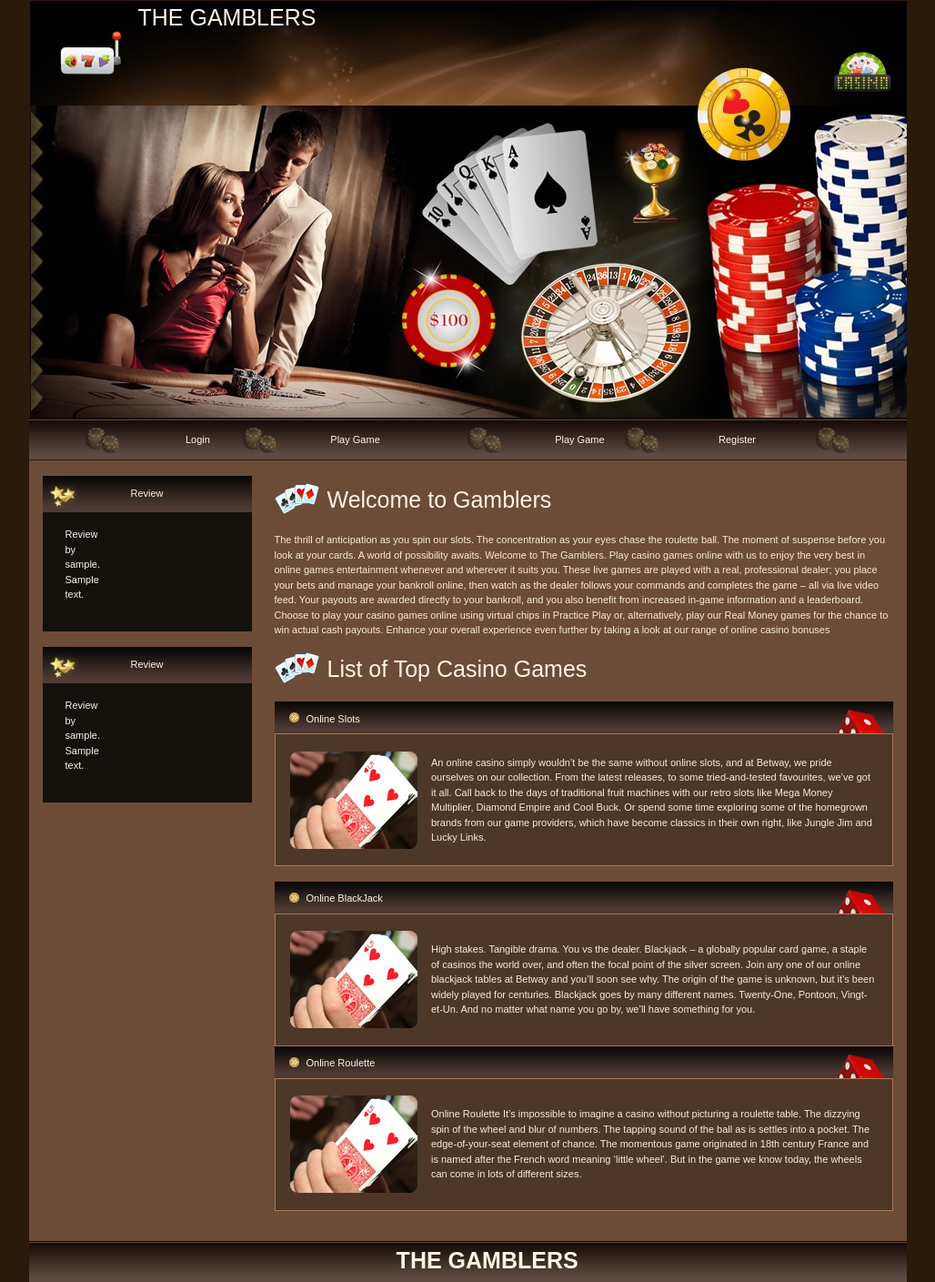
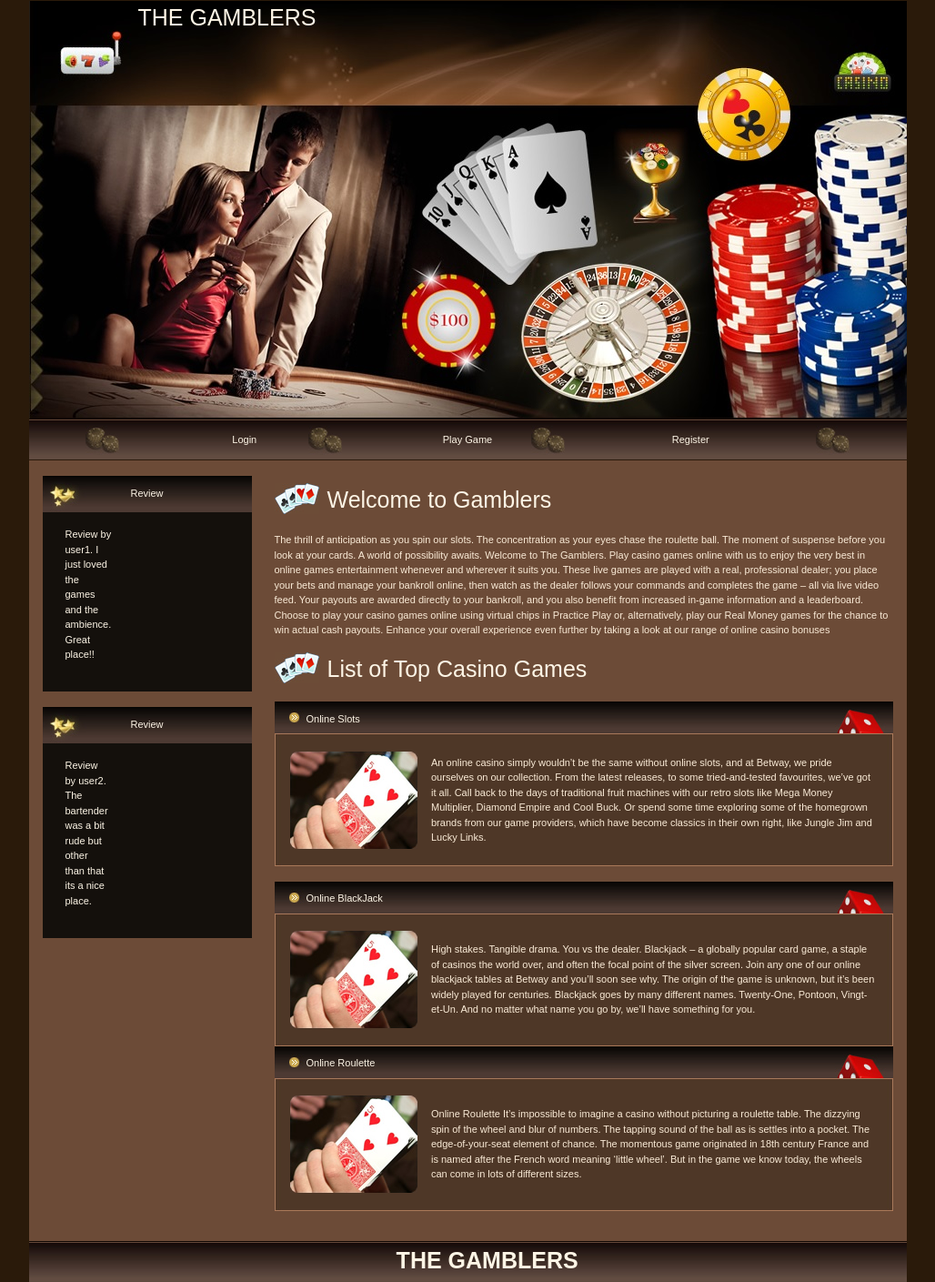
Before and after one commit to parasmehan123/theGambler, a Django app: page / in a window 1280 px wide. Shown: the whole page at 91% size, without its empty margins (126-1154 px from the left). Run offline with Django 3.2, Linux system fonts and the light colour scheme; tables that the repository leaves empty hold one stand-in row (values such as "Sample post"); some libraries are stand-ins or nearby versions.

Commit message:
Update index.html

```diff
--- a/casino/templates/casino/index.html
+++ b/casino/templates/casino/index.html
@@ -59,9 +59,6 @@
                 <td valign="top" width="37"><img src="{% static 'casino/images/nav_dvd.jpg' %}" height="46" width="37"></td>
                 <td align="center" valign="middle" width="50"><a href="{% url 'play' %}" style="color:OldLace; "  class="navbar2">Play Game</a></td>
 
-                <td valign="top" width="37"></td>
-		<td valign="top" width="37"><img src="{% static 'casino/images/nav_dvd.jpg' %}" height="46" width="37"></td>
-                <td align="center" valign="middle" width="50"><a href="{% url 'play' %}" style="color:OldLace; "  class="navbar2">Play Game</a></td>
                 <td valign="top" width="37"><img src={% static 'casino/images/nav_dvd.jpg' %} height="46" width="37"></td>
                 <td align="center" valign="middle" width="50"><a href={% url 'register' %} style="color:OldLace" class="navbar2">Register</a></td>
                 <td valign="top" align="right" width="37"><img src={% static 'casino/images/nav_dvd.jpg' %} height="46" width="37"></td>
@@ -93,8 +90,11 @@
                 <td valign="top" width="195">&nbsp;</td>
               </tr>
               <tr>
-
+                {% if user.is_authenticated %}
                 <td height="22" valign="top" ><p class="navbar3" style="text-align:centre;color:OldLace;padding-left:25px;padding-top:0px;">Review by {{ feedback2.player_id }}. {{ feedback2.comment}}</p></td>
+                {% else %}
+                <td height="22" valign="top" ><p class="navbar3" style="text-align:centre;color:OldLace;padding-left:25px;padding-top:0px;">Review by user1. I just loved the games and the ambience. Great place!!</p></td>
+                {% endif %}
               </tr>
 
               <tr>
@@ -116,10 +116,11 @@
                 <td valign="top" width="195">&nbsp;</td>
               </tr>
               <tr>
-
+                {% if user.is_authenticated %}
                 <td height="22" valign="top" ><p class="navbar3" style="text-align:centre;color:OldLace;padding-left:25px;padding-top:0px;">Review by {{ feedback1.player_id }}. {{ feedback1.comment}}</p></td>
-              </tr>
-
+                {% else %}
+                <td height="22" valign="top" ><p class="navbar3" style="text-align:centre;color:OldLace;padding-left:25px;padding-top:0px;">Review by user2. The bartender was a bit rude but other than that its a nice place.</p></td>
+                {% endif %}
               <tr>
                 <td valign="top">&nbsp;</td>
                 <td valign="top">&nbsp;</td>
```
